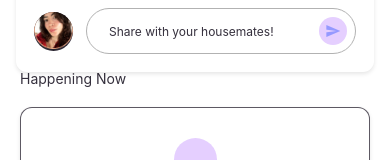
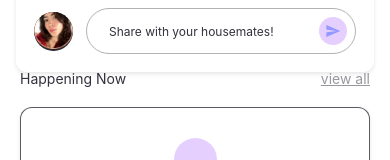
Before and after one commit to hannahwis15/quilly-social-shoutouts-pos, a React Native app: screen /HomeScreen in a window 390 px wide. Shown: the part 331-491 px from the top of the page. Built offline with nearby package versions, Linux system fonts and the light colour scheme.

Commit message:
updated view all

```diff
--- a/screens/HomescreenHomeScreen.js
+++ b/screens/HomescreenHomeScreen.js
@@ -193,7 +193,12 @@
 
         {/* Happening Now Section */}
         <View style={styles.happeningSection}>
-          <Text style={styles.sectionTitle}>Happening Now</Text>
+          <View style={styles.sectionHeader}>
+            <Text style={styles.sectionTitle}>Happening Now</Text>
+            <TouchableOpacity>
+              <Text style={styles.viewAllLink}>view all</Text>
+            </TouchableOpacity>
+          </View>
 
           <View style={styles.noMeetupsContainer}>
             {/* Sleep Icon Placeholder - Replace with actual icon */}
@@ -462,10 +467,20 @@
     paddingHorizontal: 20,
     paddingVertical: 10,
   },
+  sectionHeader: {
+    flexDirection: 'row',
+    justifyContent: 'space-between',
+    alignItems: 'center',
+    marginBottom: 20,
+  },
   sectionTitle: {
     fontSize: 14,
     color: '#35303D',
-    marginBottom: 20,
+  },
+  viewAllLink: {
+    fontSize: 14,
+    color: 'rgba(53, 48, 61, 0.5)',
+    textDecorationLine: 'underline',
   },
   noMeetupsContainer: {
     backgroundColor: '#FFFFFF',
```
